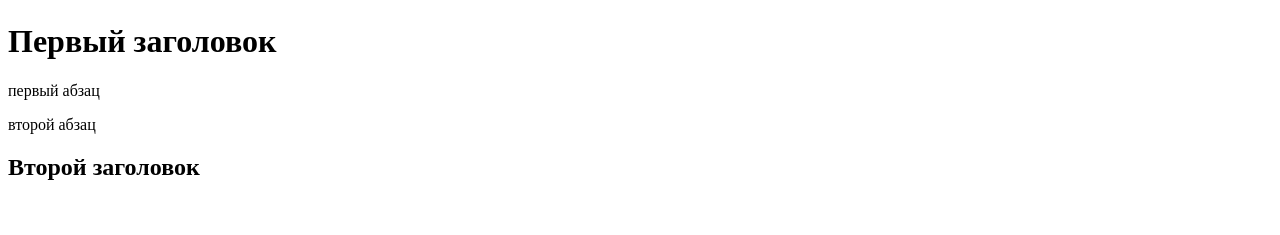
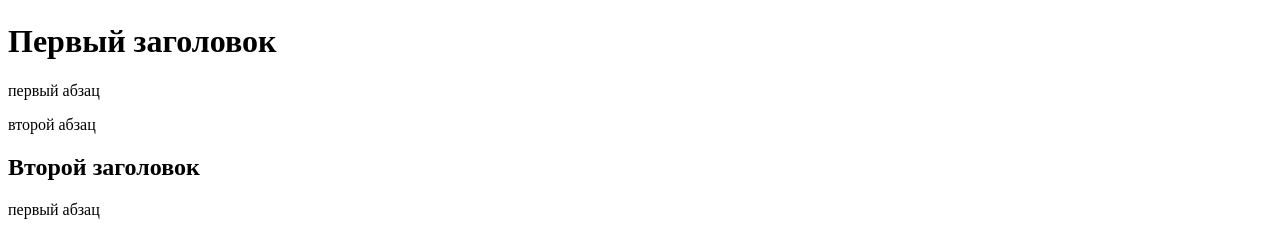
Before and after one commit to Andrey-Ryabchikov/New, a plain HTML site: page index.html in a window 1280 px wide. Shown: the part 958-1193 px from the top of the page. Before the commit the page ends 1159 px from the top, so only its background shows below. Drawn offline with Linux system fonts and the light colour scheme.

Commit message:
rename HTML

```diff
--- a/HTML.html
+++ b/index.html
@@ -15,5 +15,6 @@
 
     </p>
     <h2>Второй заголовок</h2>
+    <p>первый абзац</p>
 </body>
 </html>
```
